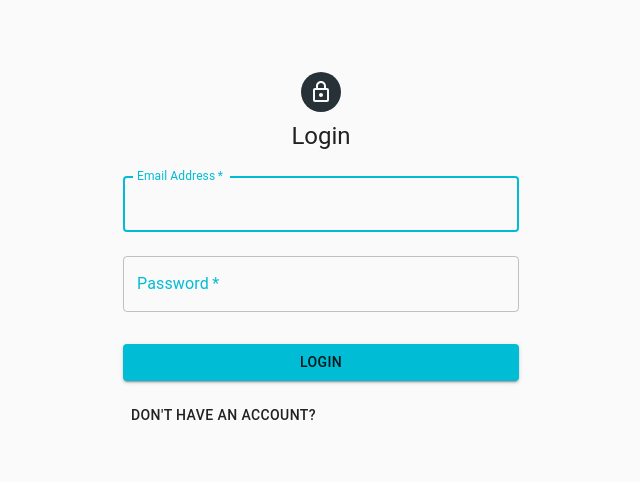
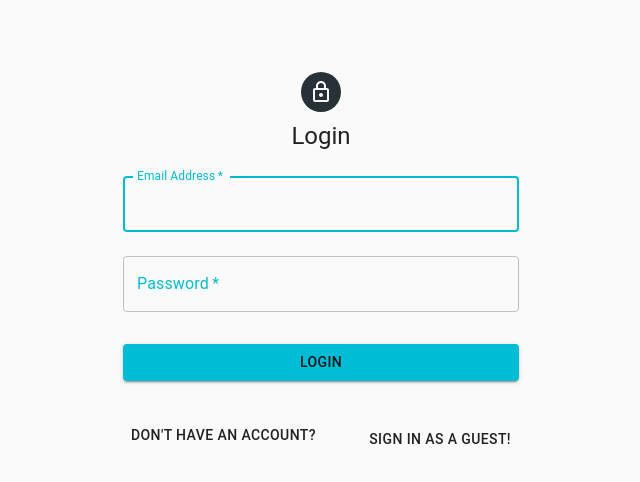
Before and after one commit to MrT3313/BookShelf, a React (Create React App) app in the folder client/: page /login in a window 1280 px wide. Shown: the top 482 px of the page, without its empty margins (319-959 px from the left). Built offline with nearby package versions, Linux system fonts and the light colour scheme; no server answers; a web font is replaced by a local one.

Commit message:
1.1.0 -- Sign in as guest (#5)
* loader color and position udpated

* timebox: initial linking to account page from AppBar

* FE: sign in as guest

* 1.1.0: Sign in as guest

* readMe update

```diff
--- a/client/package.json
+++ b/client/package.json
@@ -1,6 +1,6 @@
 {
   "name": "BookShelf_FE",
-  "version": "1.0.0",
+  "version": "1.1.0",
   "dependencies": {
     "@brainhubeu/react-carousel": "^1.12.21",
     "@material-ui/core": "^4.9.3",
--- a/client/src/App.jsx
+++ b/client/src/App.jsx
@@ -13,6 +13,7 @@ import './styles/index.css'
 // -- PRIVATE Routes -- //
 import PrivateRoute from './components/PrivateRoute.js'
 import Homepage from './views/homepage.jsx'
+import Account from './views/account.jsx'
 
 // -- OPEN Routes -- //
 import Login from './views/login.jsx'
@@ -35,6 +36,7 @@ console.log('APP PROPS: ', props)
     <div className="App">
       {/* <Route exact path='/' theme={props.theme} component={Homepage} /> */}
       <PrivateRoute exact path='/' theme={props.theme} component={Homepage} />
+      <PrivateRoute exact path='/account' theme={props.theme} component={Account} />
       <Route exact path='/login' theme={props.theme} component={Login} />
       <Route exact path='/register' theme={props.theme} component={Register} />
     </div>
--- a/client/src/components/AppBar.js
+++ b/client/src/components/AppBar.js
@@ -1,5 +1,6 @@
 // IMPORTS
 import React, { useState } from 'react'
+import { withRouter } from 'react-router'
 
 // MATERIAL UI
 // -1- Components
@@ -40,6 +41,8 @@ const useStyles = makeStyles( theme => ({
 
 // -B- COMPONENT
 function Menu_AppBar(props) {
+console.log('Menu_AppBar Props: ', props)
+// -- //
     // Styles
     const classes = useStyles();
 
@@ -56,11 +59,6 @@ function Menu_AppBar(props) {
     const handleClose = () => {
         setAnchorEl(null);
     };
-
-    const handle_logout = () => {
-
-    }
-
     // Returned Component
     return (
         <div>
@@ -94,7 +92,7 @@ function Menu_AppBar(props) {
                                 onClose={handleClose}
                             >
                                 <MenuItem onClick={handleClose}>Profile</MenuItem>
-                                <MenuItem onClick={handleClose}>My account</MenuItem>
+                                <MenuItem onClick={() => props.history.push('/account')}>My account</MenuItem>
                                 <MenuItem onClick={() => props.a_logout()}>Logout</MenuItem>
                             </Menu>
                             {/* <Menu
@@ -116,6 +114,7 @@ function Menu_AppBar(props) {
     )
 }
 
+
 // MAP STATE TO PROPS
 const mstp = state => {
     return {
@@ -123,10 +122,12 @@ const mstp = state => {
     }
 }
 
-// CONNECT & EXPORT
-export default connect(
-    mstp,
-    {
-        a_logout
-    }
-)(Menu_AppBar)
+// CONNECT & Export & withRouter (so we can access props.history)
+export default withRouter(
+    connect(
+        mstp,
+        {
+            a_logout
+        }
+    )(Menu_AppBar)
+)
--- a/client/src/components/Top10.js
+++ b/client/src/components/Top10.js
@@ -13,7 +13,6 @@ import Select from '@material-ui/core/Select';
 import MenuItem from '@material-ui/core/MenuItem';
 
 // -2- Styles
-// import { useTheme } from '@material-ui/core/styles';
 import { makeStyles } from '@material-ui/core/styles';
 
 // COMPONENTS
@@ -63,7 +62,6 @@ const { default_searchList,  default_searchDate,                // Passed w/ pas
         lists, current_list,                        } = props   // Passed w/ Connect
 
     // Styles
-    // const theme = useTheme()
     const classes = useStyles({})
 
     // State
--- /dev/null
+++ b/client/src/views/account.jsx
@@ -0,0 +1,51 @@
+// IMPORTS
+import React, { useState, useEffect } from 'react'
+import {connect} from 'react-redux'
+
+// MATERIAL UI
+// -1- Styles
+import { makeStyles } from '@material-ui/core/styles';
+// -2- Components
+
+// COMPONENTS
+
+// ACTION CREATORS
+
+
+// === === === === === === === === === === === === //
+// === === === === === === === === === === === === //
+
+// __MAIN__
+// -A- STYLES
+const useStyles = makeStyles(theme => ({
+    root: {
+
+    }
+}))
+
+// -B- COMPONENT
+function Account(props) {
+    // Styles
+    const classes = useStyles({})
+
+    // Return
+    return (
+        <div>Hello from Account Page</div>
+    )
+
+}
+
+// MAP STATE TO PROPS
+const mstp = state => {
+    return {
+
+    }
+}
+
+// CONNECT & EXPORT
+export default connect(
+    mstp,
+    {
+
+    }
+)(Account)
--- a/client/src/views/homepage.jsx
+++ b/client/src/views/homepage.jsx
@@ -6,6 +6,9 @@ import {connect} from 'react-redux'
 import Loader from 'react-loader-spinner'
 
 // MATERIAL UI
+// -1- Styles
+import { makeStyles } from '@material-ui/core/styles';
+// -2- Components
 
 // COMPONENTS
 import Menu_AppBar from '../components/AppBar.js'
@@ -19,14 +22,31 @@ import { a_GETspecific_list } from '../redux/actions/a_specificList.js'
 // === === === === === === === === === === === === //
 
 // __MAIN__
+// -A- STYLES
+const useStyles = makeStyles(theme => ({
+    loader: {
+        display: 'flex',
+        alignItems: 'center',
+        justifyContent: 'center',
+
+        marginTop: '50px',
+    }
+}))
+
+// -B- COMPONENT
 function HomePage(props) {
+    // Styles
+    const classes = useStyles({})
+
     // Return
     if (props.current_listData.length === 0) {
         return (
             <>
                 <Menu_AppBar />
                 <ListSelector />
-                <Loader type='Puff'/>
+                <div className={classes.loader}>
+                    <Loader type='Puff' color='#00BCD4'/>
+                </div>
             </>
         )
     } else {
--- a/client/src/views/login.jsx
+++ b/client/src/views/login.jsx
@@ -46,9 +46,9 @@ function SignIn(props) {
     const classes = useStyles();
 
     // State
-    const [username, setUsername] = useState()
-    const [email, setEmail] = useState()
-    const [password, setPassword] = useState()
+    const [username, setUsername] = useState('guest')
+    const [email, setEmail] = useState('guest@example.com')
+    const [password, setPassword] = useState('guest')
 
     // Methods
     const submit = e => {
@@ -119,23 +119,20 @@ function SignIn(props) {
                 >
                     Login
                 </Button>
-            <Grid container>
-                {/* <Grid item xs>
-                <Link href="#" variant="body2">
-                    Forgot password?
-                </Link>
-                </Grid> */}
-                <Grid item>
-                <Button
-                    onClick={() => props.history.push("/register")}
+                <Grid
+                    container
+                    justify="space-between"
+                    alignItems="center"
                 >
-
+                    <Button onClick={() => props.history.push("/register")} >
                         {"Don't have an account?"}
                     </Button>
-                {/* <Link href="/register" variant="body2">
-                    {"Don't have an account? Register here"}
-                </Link> */}
-                </Grid>
+                    <Button
+                        type='submit'
+                        className={classes.submit}
+                    >
+                        {"Sign in as a guest!"}
+                    </Button>
                 </Grid>
                 </form>
             </div>
--- a/client/src/views/register.jsx
+++ b/client/src/views/register.jsx
@@ -133,21 +133,9 @@ function Register(props) {
                         Register
                     </Button>
                     <Grid container>
-                {/* <Grid item xs>
-                <Link href="#" variant="body2">
-                    Forgot password?
-                </Link>
-                </Grid> */}
-                <Grid item>
-                <Button
-                    onClick={() => props.history.push("/login")}
-                >
+                        <Button onClick={() => props.history.push("/login")}>
                             {"Already have an account?"}
                         </Button>
-                {/* <Link href="/login" variant="body2">
-                    {"Already have an account? Login here"}
-                </Link> */}
-                </Grid>
                     </Grid>
                 </form>
             </div>
--- a/package.json
+++ b/package.json
@@ -1,6 +1,6 @@
 {
   "name": "BookShelf_BE",
-  "version": "1.0.0",
+  "version": "1.1.0",
   "description": "",
   "main": "index.js",
   "scripts": {
```
Also changed, not shown: 2 other files (tests, documents, lock files or other folders). Lines whose indentation alone changed are shown as unchanged.
